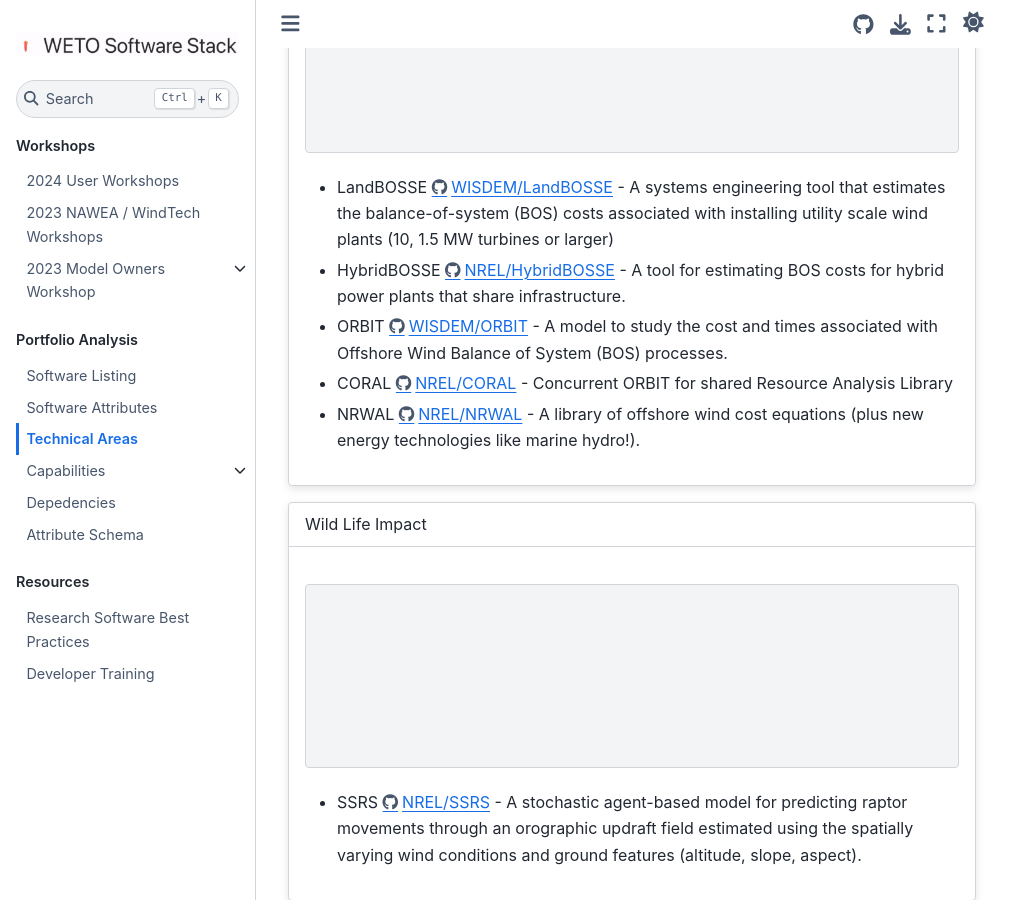
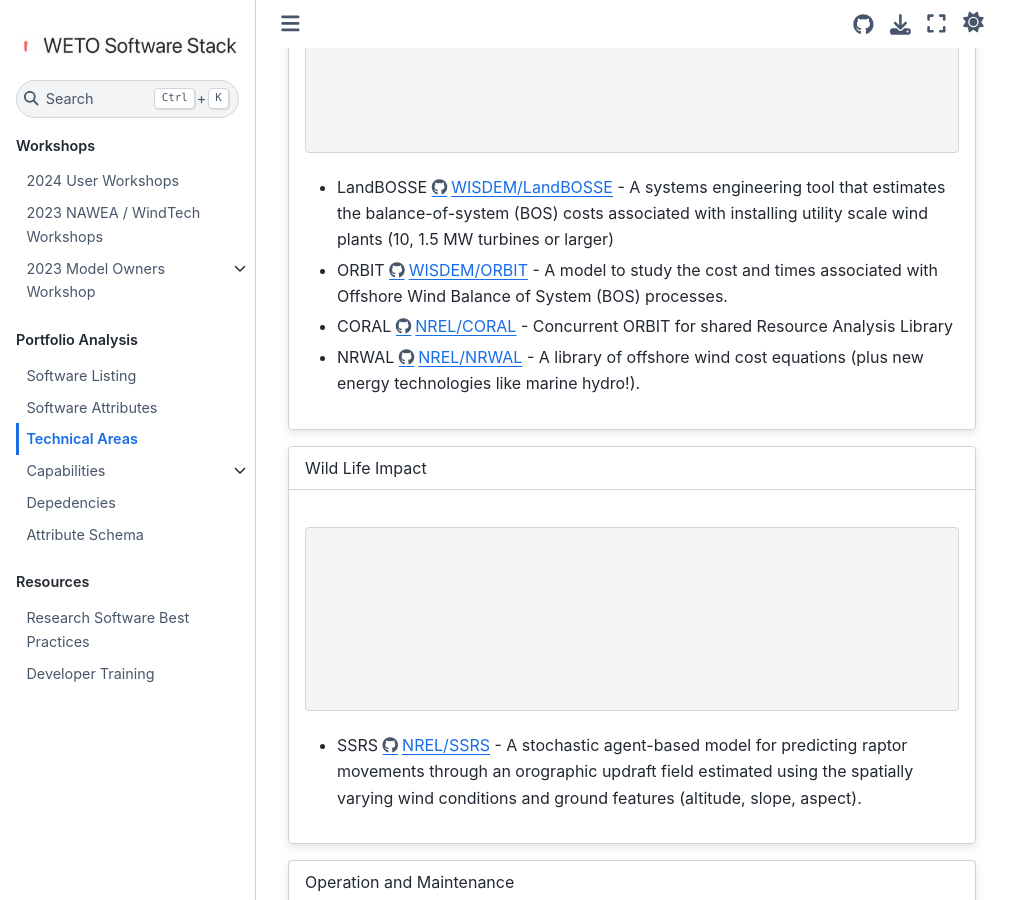
Before and after one commit to NREL/WETOStack, a Jupyter Book: the page built from docs/technical_areas/overview.md, in a window 1280 px wide and 900 px high, scrolled down 3536 px. Shown: the whole window, without its empty margins (0-1031 px from the left). Built offline with Jupyter Book 1.0.4 settings and Sphinx 7.4.7 and the Sphinx Book theme 1.1.4, drawn with Linux system fonts in a browser that asks for light colours.

Commit message:
Remove HybridBOSSE from active list

````diff
--- a/docs/technical_areas/overview.md
+++ b/docs/technical_areas/overview.md
@@ -167,7 +167,6 @@
         ra(" ")
         cost(Cost Models)
             LandBOSSE
-            HybridBOSSE
             ORBIT
             CORAL
             NRWAL
@@ -177,7 +176,6 @@
 ```
 
 - LandBOSSE https://github.com/WISDEM/LandBOSSE - A systems engineering tool that estimates the balance-of-system (BOS) costs associated with installing utility scale wind plants (10, 1.5 MW turbines or larger)
-- HybridBOSSE https://github.com/NREL/HybridBOSSE - A tool for estimating BOS costs for hybrid power plants that share infrastructure.
 - ORBIT https://github.com/WISDEM/ORBIT - A model to study the cost and times associated with Offshore Wind Balance of System (BOS) processes.
 - CORAL https://github.com/NREL/CORAL - Concurrent ORBIT for shared Resource Analysis Library
 - NRWAL https://github.com/NREL/NRWAL - A library of offshore wind cost equations (plus new energy technologies like marine hydro!).
````
Also changed, not shown: docs/portfolio_analysis/software_list.md (+1 -2 lines), docs/workshops/user_workshops_2024.md (+0 -1 lines), 5 other files.
